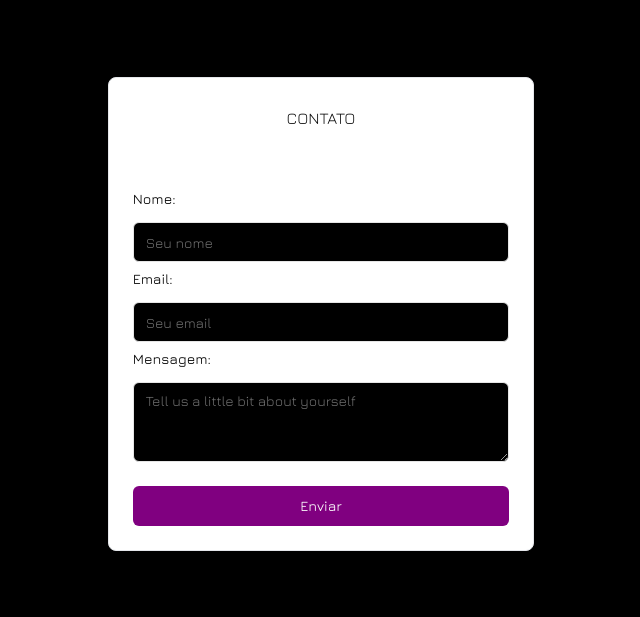
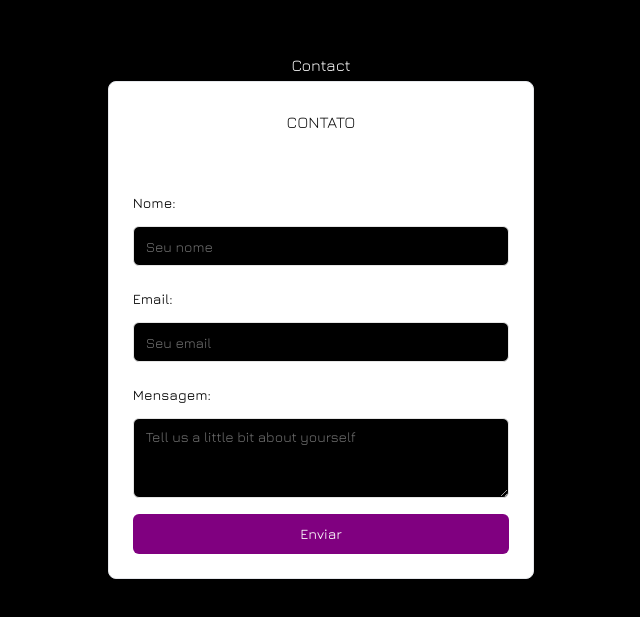
Before and after one commit to VictorDSGW/Victor-DSG-Website, a Next.js app: page / in a window 1280 px wide. Shown: the part 4126-4743 px from the top of the page, without its empty margins (319-959 px from the left). Built offline with nearby package versions, Linux system fonts and the light colour scheme.

Commit message:
Contact Form

```diff
--- a/package.json
+++ b/package.json
@@ -17,17 +17,21 @@
     "@radix-ui/react-progress": "^1.1.1",
     "@radix-ui/react-slot": "^1.1.2",
     "@radix-ui/react-tooltip": "^1.1.7",
+    "axios": "^1.7.9",
     "class-variance-authority": "^0.7.1",
     "clsx": "^2.1.1",
     "embla-carousel-react": "^8.5.2",
     "hamburger-react": "^2.5.2",
     "lucide-react": "^0.469.0",
     "next": "15.1.3",
+    "next-themes": "^0.4.4",
+    "nodemailer": "^6.10.0",
     "react": "^19.0.0",
     "react-dom": "^19.0.0",
     "react-hook-form": "^7.54.2",
     "react-icons": "^5.4.0",
     "react-simple-typewriter": "^5.0.1",
+    "sonner": "^1.7.4",
     "tailwind-merge": "^2.6.0",
     "tailwindcss-animate": "^1.0.7",
     "zod": "^3.24.1"
@@ -35,6 +39,7 @@
   "devDependencies": {
     "@eslint/eslintrc": "^3",
     "@types/node": "^20",
+    "@types/nodemailer": "^6.4.17",
     "@types/react": "^19",
     "@types/react-dom": "^19",
     "eslint": "^9",
--- /dev/null
+++ b/src/app/api/send-email/route.ts
@@ -0,0 +1,48 @@
+import { NextResponse } from 'next/server';
+import nodemailer from 'nodemailer';
+
+export async function POST(request: Request) {
+  try {
+    const { name, email, message } = await request.json();
+
+    // Validação básica
+    if (!name || !email || !message) {
+      return NextResponse.json(
+        { message: 'Todos os campos são obrigatórios' },
+        { status: 400 }
+      );
+    }
+
+    if (!process.env.EMAIL_USER || !process.env.EMAIL_PASS) {
+      throw new Error('Variáveis de ambiente não configuradas');
+    }
+
+    const transporter = nodemailer.createTransport({
+      service: 'gmail',
+      auth: {
+        user: process.env.EMAIL_USER,
+        pass: process.env.EMAIL_PASS,
+      },
+    });
+
+    await transporter.sendMail({
+      from: `"Portfólio" <${process.env.EMAIL_USER}>`,
+      to: process.env.EMAIL_USER,
+      subject: `Mensagem de ${name} (portifólio)`,
+      text: `
+        Nome: ${name}\n
+        Email: ${email}\n
+        Mensagem: ${message}
+      `,
+      replyTo: email,
+    });
+
+    return NextResponse.json({ message: 'E-mail enviado com sucesso!' });
+  } catch (error) {
+    console.error('Erro na API:', error);
+    return NextResponse.json(
+      { message: error instanceof Error ? error.message : 'Erro interno no servidor' },
+      { status: 500 }
+    );
+  }
+}
--- a/src/app/globals.css
+++ b/src/app/globals.css
@@ -82,7 +82,7 @@ section {
   justify-content: center;
 }
 
-input {
+input, textarea {
   font-family: var(--font-typeWriter);
   color: white;
 }
--- a/src/app/layout.tsx
+++ b/src/app/layout.tsx
@@ -1,6 +1,7 @@
 import type { Metadata } from "next";
 import { Courier_Prime, Jura } from 'next/font/google'
 import "@/app/globals.css";
+import { Toaster } from "@/components/ui/sonner";
 
 const jura = Jura({
   subsets: ['latin'],
@@ -44,7 +45,8 @@ export default function RootLayout({
   return (
     <html lang="pt-br" className={jura.className || typeWriter.className}>
       <body>
-        {children}
+        <main>{children}</main>
+        <Toaster position="top-center" />
       </body>
     </html>
   )
--- a/src/app/layout/Contact.tsx
+++ b/src/app/layout/Contact.tsx
@@ -1,95 +1,12 @@
 "use client"
 
-import { Button } from "@/components/ui/button";
-import { Card, CardContent, CardHeader } from "@/components/ui/card";
-import { Form, FormControl, FormField, FormItem, FormLabel } from "@/components/ui/form";
-import { Input } from "@/components/ui/input"
-import { Textarea } from "@/components/ui/textarea";
-
-import { zodResolver } from "@hookform/resolvers/zod";
-import { useForm } from "react-hook-form";
-import { z } from "zod";
-
-const formSchema = z.object({
-  name: z.string().min(1, "O nome é obrigatório").max(50, "Limite de caracteres atingido (para menssagens escreva na area de texto)"),
-  email: z.string().email("Email inválido"),
-  message: z.string().min(10, "A mensagem deve ter no mínimo 10 caracteres")
-});
-
-// type FormValues = z.infer<typeof formSchema>;
+import ContactForm from "@/components/contact/ContactForm"
 
 export const Contact = () => {
-
-  const form = useForm<z.infer<typeof formSchema>>({
-    resolver: zodResolver(formSchema),
-    defaultValues: {
-      name: "",
-      email: "",
-      message: ""
-    },
-  })
-
-  function onSubmit(values: z.infer<typeof formSchema>) {
-    console.log(values)
-  }
-
   return (
     <section id="contact" className="flex-col items-center">
-      {/* <div>Contact</div> */}
-      <Card
-        className="font-[--font-typeWriter] xl:w-1/3"
-      >
-        <CardHeader className="text-center">
-          <h2>CONTATO</h2>
-        </CardHeader>
-        <CardContent>
-          <Form {...form}>
-            <form onSubmit={form.handleSubmit(onSubmit)}>
-              <FormField
-              control={form.control}
-              name="name"
-              render={({ field }) => (
-                <FormItem>
-                  <FormLabel>Nome:</FormLabel>
-                  <FormControl>
-                    <Input placeholder="Seu nome" {...field} />
-                  </FormControl>
-                </FormItem>
-              )}
-              />
-              <FormField
-              control={form.control}
-              name="email"
-              render={({ field }) => (
-                <FormItem>
-                  <FormLabel>Email:</FormLabel>
-                  <FormControl>
-                    <Input type="email" placeholder="Seu email" {...field} />
-                  </FormControl>
-                </FormItem>
-              )}
-              />
-              <FormField
-              control={form.control}
-              name="message"
-              render={({ field }) => (
-                <FormItem>
-                  <FormLabel>Mensagem:</FormLabel>
-                  <FormControl>
-                    <Textarea
-                      placeholder="Tell us a little bit about yourself"
-                      {...field}
-                    />
-                  </FormControl>
-                </FormItem>
-              )}
-              />
-              <Button type="submit" className="w-full mt-6">Enviar</Button>
-            </form>
-          </Form>
-        </CardContent>
-      </Card>
+      <div>Contact</div>
+      <ContactForm />
     </section>
-
   )
 }
--- /dev/null
+++ b/src/components/contact/ContactForm.tsx
@@ -0,0 +1,106 @@
+import React, { useState } from 'react';
+import axios from "axios";
+import { Button } from "@/components/ui/button";
+import { Card, CardContent, CardHeader } from "@/components/ui/card";
+import { Form, FormControl, FormField, FormItem, FormLabel } from "@/components/ui/form";
+import { Input } from "@/components/ui/input"
+import { Textarea } from "@/components/ui/textarea";
+import { toast } from "sonner";
+import { zodResolver } from "@hookform/resolvers/zod";
+import { useForm } from "react-hook-form";
+import { z } from "zod";
+
+const formSchema = z.object({
+  name: z.string().min(1, "O nome é obrigatório").max(50, "Limite de caracteres atingido"),
+  email: z.string().email("Email inválido"),
+  message: z.string().min(5, "A mensagem deve ter no mínimo 5 caracteres")
+});
+
+export default function ContactForm() {
+  const [isSubmitting, setIsSubmitting] = useState(false);
+  const form = useForm<z.infer<typeof formSchema>>({
+    resolver: zodResolver(formSchema),
+    defaultValues: {
+      name: "",
+      email: "",
+      message: ""
+    },
+  });
+
+  async function onSubmit(values: z.infer<typeof formSchema>) {
+    setIsSubmitting(true);
+    try {
+      const { data } = await axios.post('/api/send-email', values);
+      toast.success(data.message);
+      form.reset();
+    } catch (error) {
+      if (axios.isAxiosError(error)) {
+        toast.error(error.response?.data?.message || "Erro desconhecido");
+      } else {
+        toast.error("Erro inesperado");
+      }
+    } finally {
+      setIsSubmitting(false);
+    }
+  }
+
+  return (
+    <Card className="font-(family-name:--font-typeWriter) xl:w-1/3">
+      <CardHeader className="text-center">
+        <h2>CONTATO</h2>
+      </CardHeader>
+      <CardContent>
+        <Form {...form}>
+          <form onSubmit={form.handleSubmit(onSubmit)} className="space-y-4">
+            <FormField
+                control={form.control}
+                name="name"
+                render={({ field }) => (
+                    <FormItem>
+                    <FormLabel>Nome:</FormLabel>
+                    <FormControl>
+                        <Input placeholder="Seu nome" {...field} />
+                    </FormControl>
+                    </FormItem>
+                )}
+            />
+            <FormField
+                control={form.control}
+                name="email"
+                render={({ field }) => (
+                    <FormItem>
+                    <FormLabel>Email:</FormLabel>
+                    <FormControl>
+                        <Input type="email" placeholder="Seu email" {...field} />
+                    </FormControl>
+                    </FormItem>
+                )}
+            />
+            <FormField
+                control={form.control}
+                name="message"
+                render={({ field }) => (
+                    <FormItem>
+                    <FormLabel>Mensagem:</FormLabel>
+                    <FormControl>
+                        <Textarea
+                        placeholder="Tell us a little bit about yourself"
+                        {...field}
+                        />
+                    </FormControl>
+                    </FormItem>
+                )}
+            />
+            <Button
+              type="submit"
+              className="w-full mt-6"
+              disabled={isSubmitting}
+            >
+              {isSubmitting ? "Enviando..." : "Enviar"}
+            </Button>
+          </form>
+        </Form>
+      </CardContent>
+    </Card>
+  );
+}
--- /dev/null
+++ b/src/components/ui/sonner.tsx
@@ -0,0 +1,31 @@
+"use client"
+
+import { useTheme } from "next-themes"
+import { Toaster as Sonner } from "sonner"
+
+type ToasterProps = React.ComponentProps<typeof Sonner>
+
+const Toaster = ({ ...props }: ToasterProps) => {
+  const { theme = "system" } = useTheme()
+
+  return (
+    <Sonner
+      theme={theme as ToasterProps["theme"]}
+      className="toaster group"
+      toastOptions={{
+        classNames: {
+          toast:
+            "group toast group-[.toaster]:bg-background group-[.toaster]:text-foreground group-[.toaster]:border-border group-[.toaster]:shadow-lg",
+          description: "group-[.toast]:text-muted-foreground",
+          actionButton:
+            "group-[.toast]:bg-primary group-[.toast]:text-primary-foreground",
+          cancelButton:
+            "group-[.toast]:bg-muted group-[.toast]:text-muted-foreground",
+        },
+      }}
+      {...props}
+    />
+  )
+}
+
+export { Toaster }
```
Also changed, not shown: 1 other file (tests, documents, lock files or other folders).
